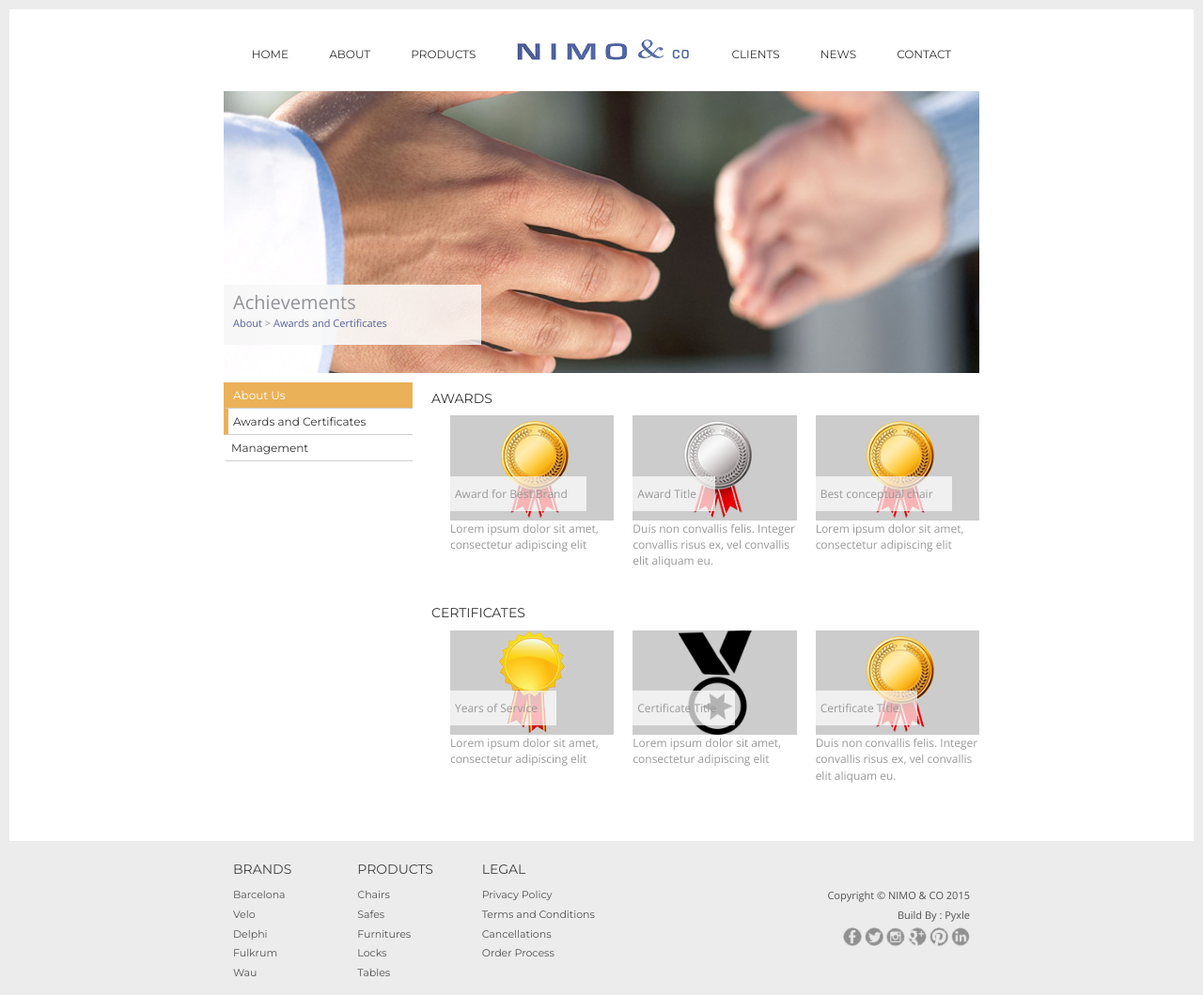
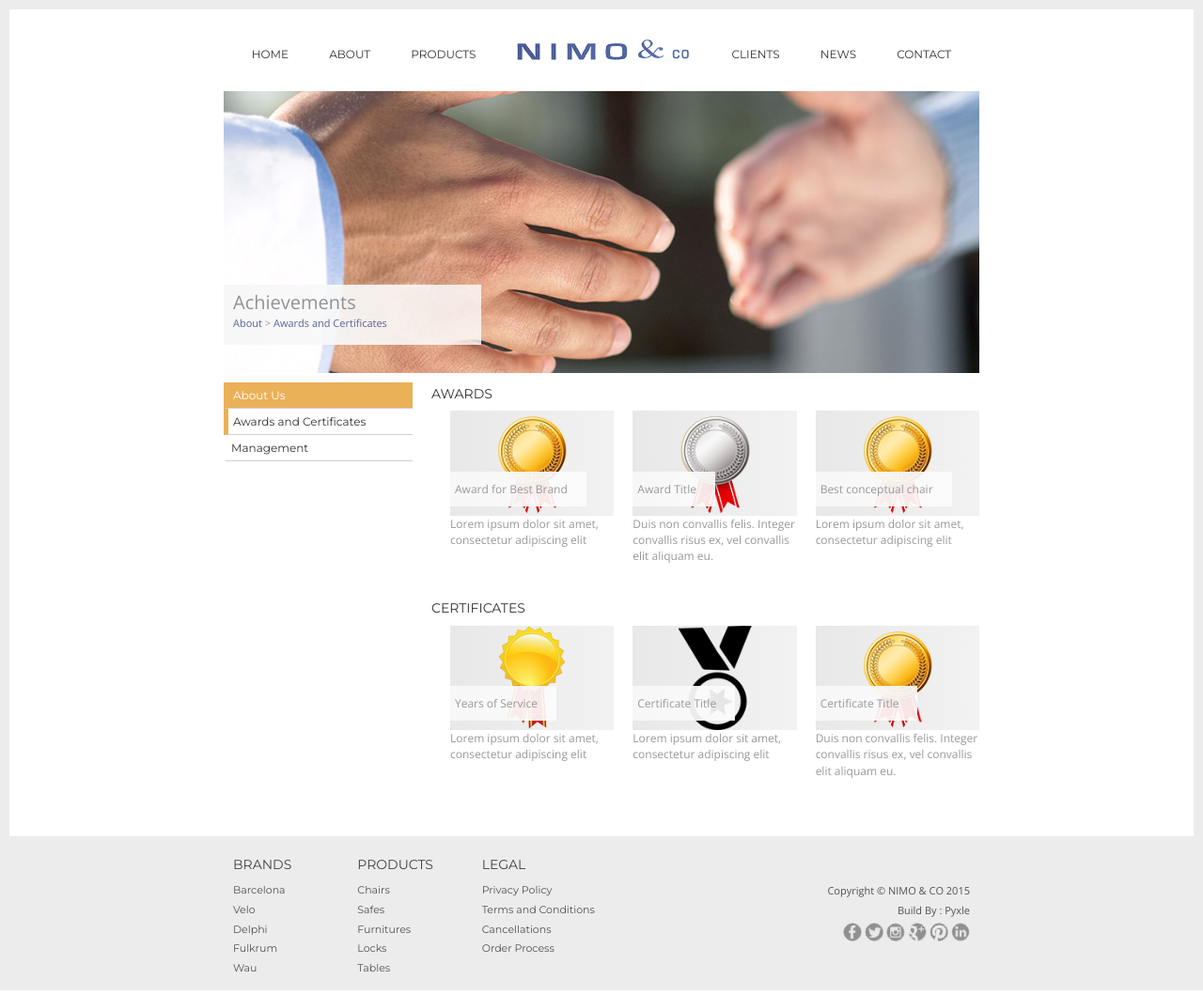
Before and after one commit to vsrzone/nimo, a PHP site: page /awards.php in a window 1280 px wide. Shown: the whole page at 94% size. Run offline with PHP 8.4, Linux system fonts and the light colour scheme; some libraries are stand-ins or nearby versions.

Commit message:
late night commit, cant remember shit

```diff
--- a/awards.php
+++ b/awards.php
@@ -53,18 +53,18 @@
 			</div>
 			<div class="col-xs-9">
 				<div class="about-info">
-					<h5>AWARDS</h5>
+					<h5 class="margin-t5">AWARDS</h5>
 					<ul>
 						<li class="award"><div class="award-img-wrapper"><p class="award-title">Award for Best Brand</p><img src="images/awards/award4.png" alt="award" title="award" width="100%" height="auto"></div><p class="award-desc">Lorem ipsum dolor sit amet, consectetur adipiscing elit</p></li>
 						<li class="award"><div class="award-img-wrapper"><p class="award-title">Award Title</p><img src="images/awards/award3.png" alt="award" title="award" width="100%" height="auto"></div><p class="award-desc">Duis non convallis felis. Integer convallis risus ex, vel convallis elit aliquam eu.</p></li>
-						<li class="award nopadding-r"><div class="award-img-wrapper"><p class="award-title">Best conceptual chair</p><img src="images/awards/award4.png" alt="award" title="award" width="100%" height="auto"></div><p class="award-desc">Lorem ipsum dolor sit amet, consectetur adipiscing elit</p></li>
+						<li class="award"><div class="award-img-wrapper"><p class="award-title">Best conceptual chair</p><img src="images/awards/award4.png" alt="award" title="award" width="100%" height="auto"></div><p class="award-desc">Lorem ipsum dolor sit amet, consectetur adipiscing elit</p></li>
 					</ul>
 
 					<h5>CERTIFICATES</h5>
 					<ul>
 						<li class="award"><div class="award-img-wrapper"><p class="award-title">Years of Service</p><img src="images/awards/award.png" alt="award" title="award" width="100%" height="auto"></div><p class="award-desc">Lorem ipsum dolor sit amet, consectetur adipiscing elit</p></li>
 						<li class="award"><div class="award-img-wrapper"><p class="award-title">Certificate Title</p><img src="images/awards/award1.png" alt="award" title="award" width="100%" height="auto"></div><p class="award-desc">Lorem ipsum dolor sit amet, consectetur adipiscing elit</p></li>
-						<li class="award nopadding-r"><div class="award-img-wrapper"><p class="award-title">Certificate Title</p><img src="images/awards/award4.png" alt="award" title="award" width="100%" height="auto"></div><p class="award-desc">Duis non convallis felis. Integer convallis risus ex, vel convallis elit aliquam eu.</p></li>
+						<li class="award"><div class="award-img-wrapper"><p class="award-title">Certificate Title</p><img src="images/awards/award4.png" alt="award" title="award" width="100%" height="auto"></div><p class="award-desc">Duis non convallis felis. Integer convallis risus ex, vel convallis elit aliquam eu.</p></li>
 					</ul>
 				</div>
 			</div>
--- a/style.css
+++ b/style.css
@@ -55,6 +55,15 @@ body{
 .padding-t-30{
 	padding-top: 30px !important;
 }
+
+.nomargin-t{
+	margin-top: 0 !important;
+}
+
+.margin-t5{
+	margin-top: 5px !important;
+}
+
 
 #page-wrapper{
 	min-height: 100%;
@@ -700,7 +709,7 @@ p#breadcrums a {
 	left: 0;
 	bottom: 0;
 	padding: 10px 20px 10px 5px;
-	background: rgba(255, 255, 255, 0.7);
+	background: linear-gradient(to right, rgba(247,247,247,1) 0%, rgba(252,252,252,0.9) 100%);
 	font-size: 12px;
 }
 
@@ -711,7 +720,7 @@ p{
 
 .award-img-wrapper{
 	position: relative;
-	background-color: #ccc;
+	background: linear-gradient(to right, rgba(232,232,232,1) 0%, rgba(242,242,242,1) 100%);
 }
 
 .award-desc{
```
Also changed, not shown: other parts of style.css (+59 -0 lines), images/awards/award2.png, images/awards/award3.png, images/awards/award4.png.
